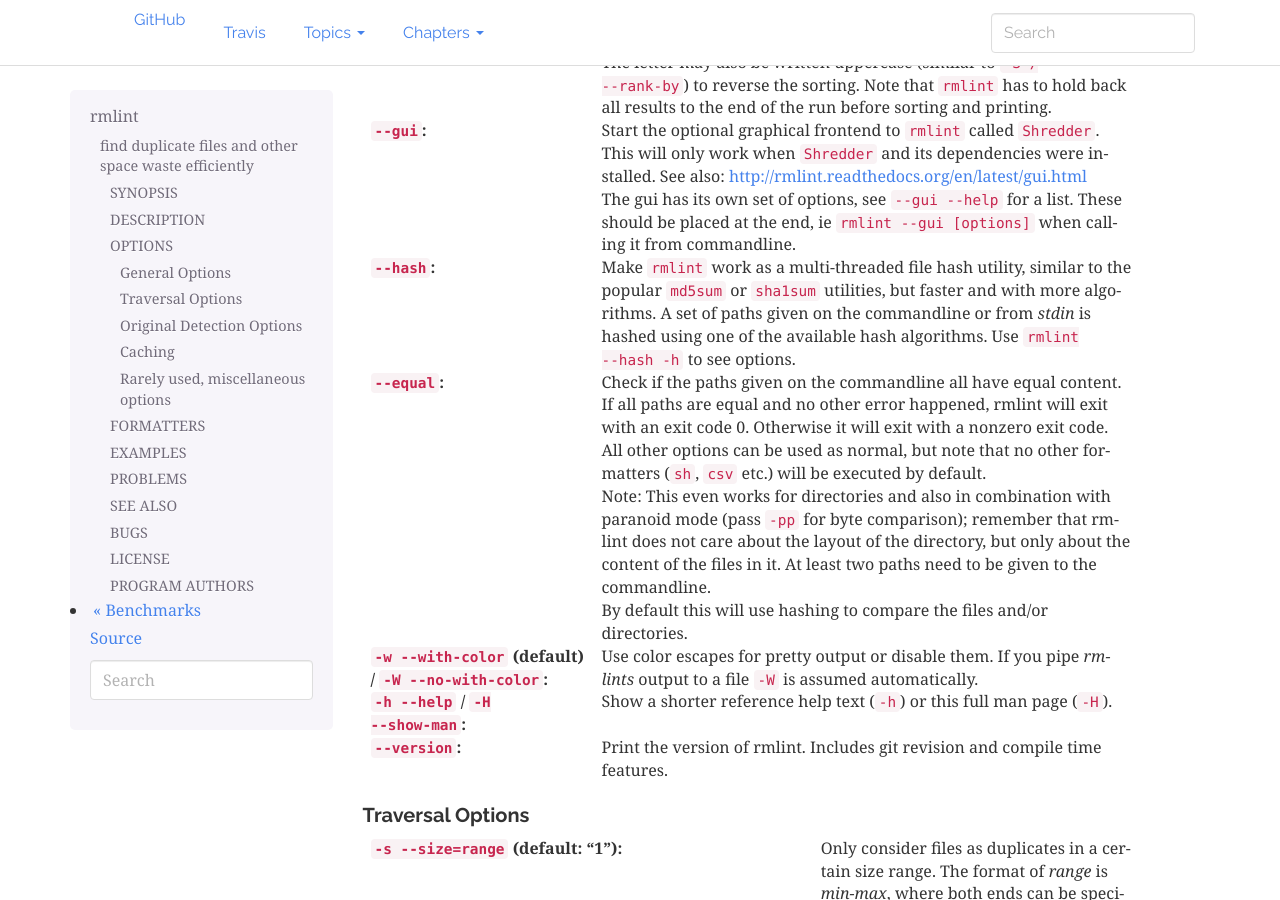
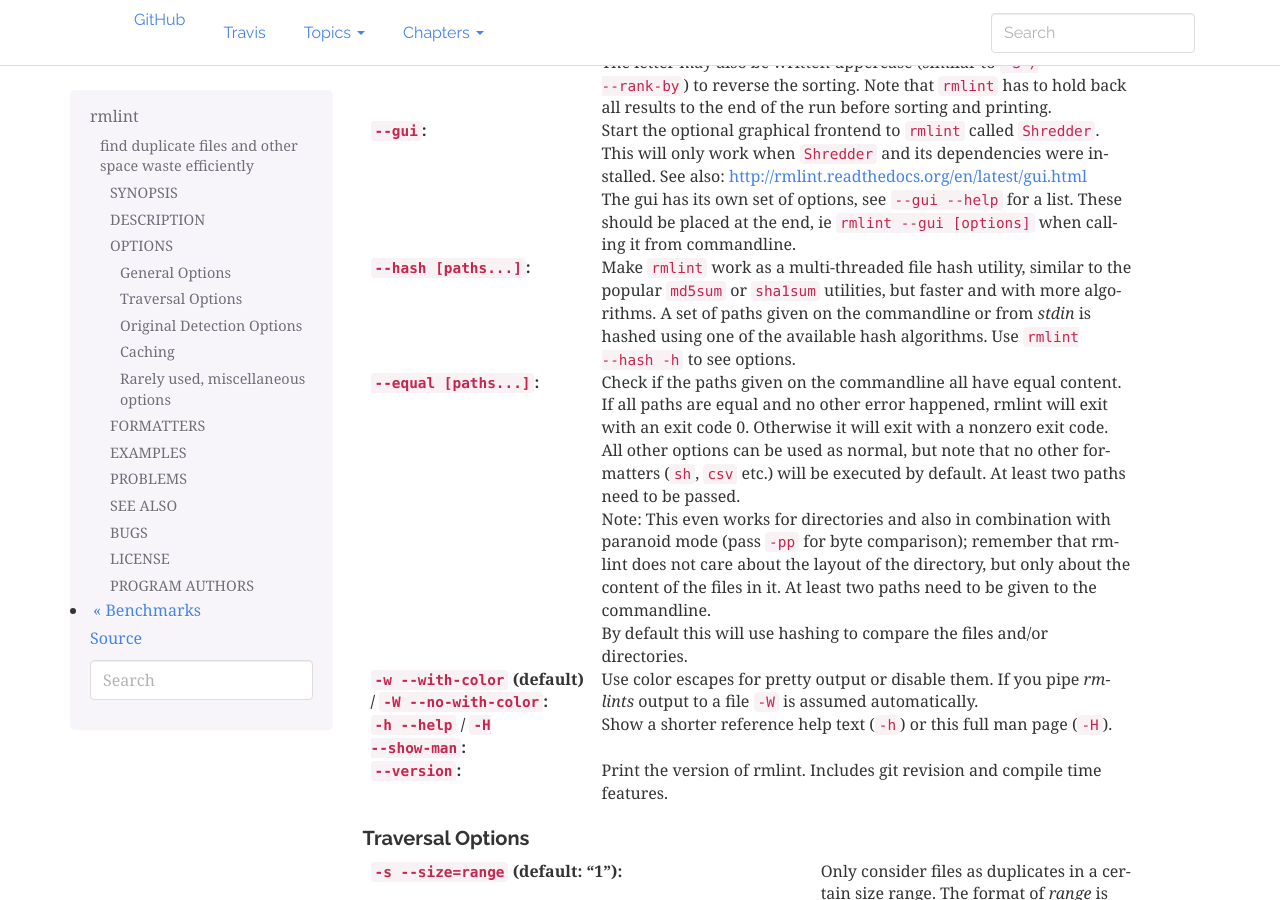
Before and after one commit to sahib/rmlint, a Sphinx documentation site: the page built from docs/rmlint.1.rst, in a window 1280 px wide and 900 px high, scrolled down 3319 px. Built offline with Sphinx 7.4.7, drawn with Linux system fonts in a browser that asks for light colours.

Commit message:
Pass special extra arguments to --equal to mimic the behavior that found the dupes

```diff
--- a/docs/conf.py
+++ b/docs/conf.py
@@ -225,7 +225,8 @@
 
 # If true, SmartyPants will be used to convert quotes and dashes to
 # typographically correct entities.
-html_use_smartypants = False
+# html_use_smartypants = False
+# smart_quotes = True
 
 # Custom sidebar templates, maps document names to template names.
 html_default_sidebars = ['localtoc.html', 'sourcelink.html', 'searchbox.html']
--- a/docs/rmlint.1.rst
+++ b/docs/rmlint.1.rst
@@ -219,20 +219,20 @@
     should be placed at the end, ie ``rmlint --gui [options]`` when calling
     it from commandline.
 
-:``--hash``:
+:``--hash [paths...]``:
 
     Make ``rmlint`` work as a multi-threaded file hash utility, similar to the
     popular ``md5sum`` or ``sha1sum`` utilities, but faster and with more algorithms.
     A set of paths given on the commandline or from *stdin* is hashed using one
     of the available hash algorithms.  Use ``rmlint --hash -h`` to see options.
 
-:``--equal``:
+:``--equal [paths...]``:
 
     Check if the paths given on the commandline all have equal content. If all
     paths are equal and no other error happened, rmlint will exit with an exit
     code 0. Otherwise it will exit with a nonzero exit code. All other options
     can be used as normal, but note that no other formatters (``sh``, ``csv``
-    etc.) will be executed by default.
+    etc.) will be executed by default. At least two paths need to be passed.
 
     Note: This even works for directories and also in combination with paranoid
     mode (pass ``-pp`` for byte comparison); remember that rmlint does not care
```
Also changed, not shown: 2 other files.
